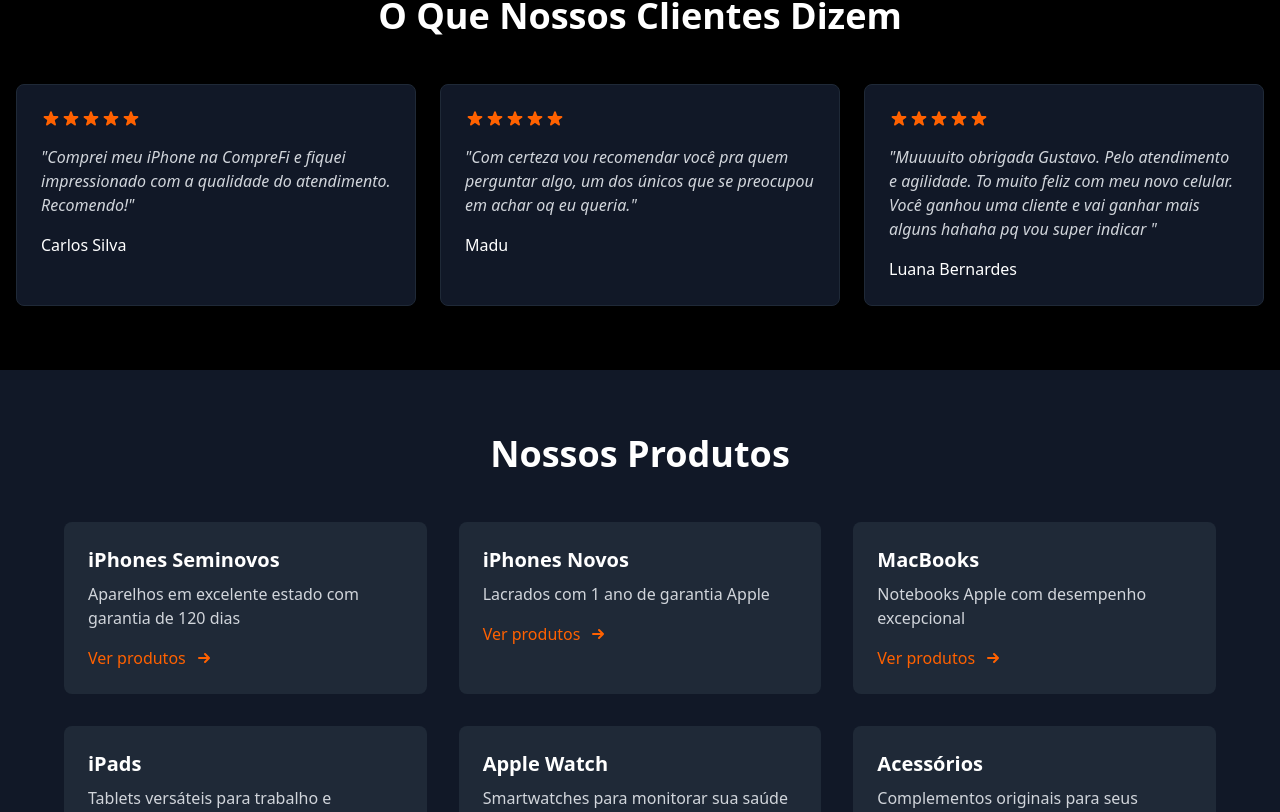
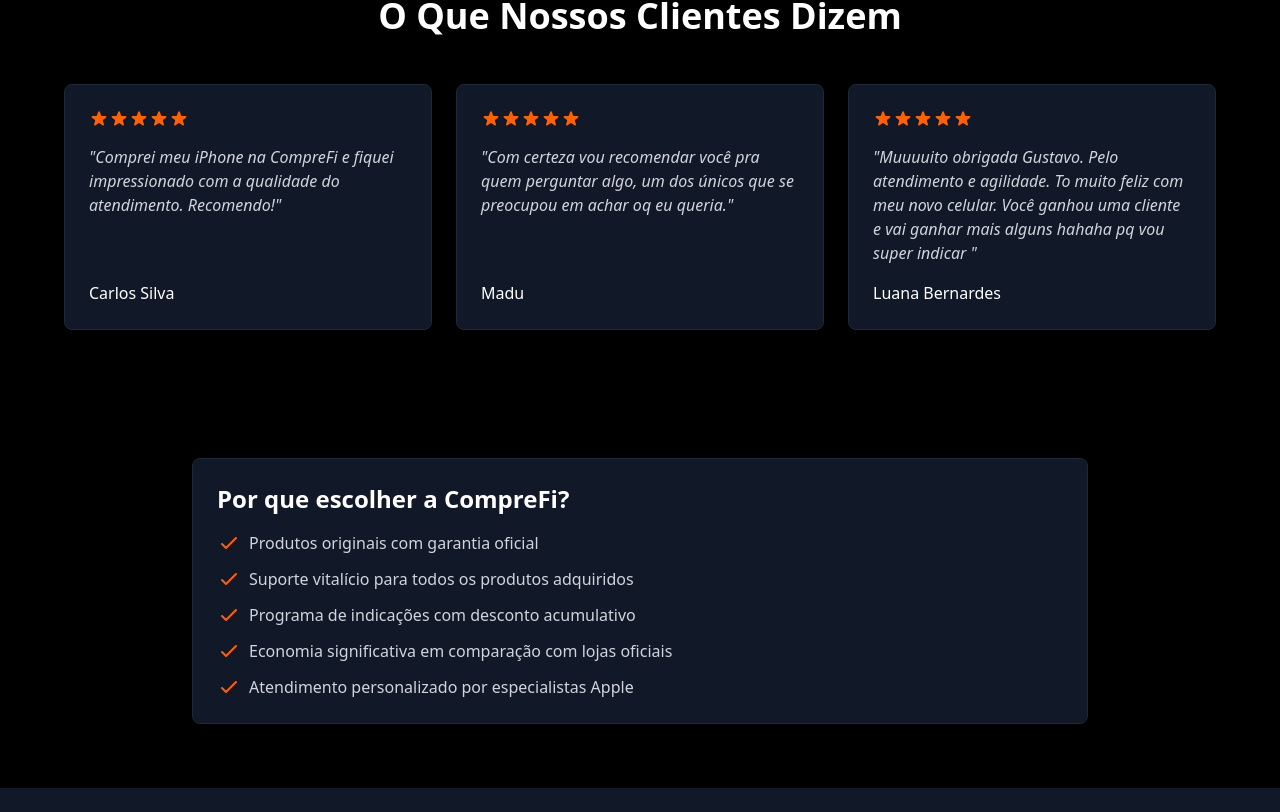
Before and after one commit to GustavoGussoni/comprefi, a React (Vite) app: page / in a window 1280 px wide. Shown: the part 3728-4540 px from the top of the page. Built offline with nearby package versions, Linux system fonts and the light colour scheme.

Commit message:
fix: home

```diff
--- a/src/pages/Home.tsx
+++ b/src/pages/Home.tsx
@@ -159,8 +159,8 @@
           O Que Nossos Clientes Dizem
         </h2>
 
-        <div className="grid grid-cols-1 md:grid-cols-2 lg:grid-cols-3 gap-6">
-          <div className="bg-gray-900 rounded-lg p-6 border border-gray-800">
+        <div className="max-w-6xl mx-auto grid grid-cols-1 md:grid-cols-2 lg:grid-cols-3 gap-6">
+          <div className="bg-gray-900 flex flex-col justify-between rounded-lg p-6 border border-gray-800">
             <div className="flex mb-4">
               {[...Array(5)].map((_, i) => (
                 <svg
@@ -174,14 +174,16 @@
                 </svg>
               ))}
             </div>
+            <div className="flex flex-col justify-between h-full max-h-full">
               <p className="text-gray-300 mb-4 italic">
                 "Comprei meu iPhone na CompreFi e fiquei impressionado com a
                 qualidade do atendimento. Recomendo!"
               </p>
               <p className="text-white font-medium">Carlos Silva</p>
             </div>
+          </div>
 
-          <div className="bg-gray-900 rounded-lg p-6 border border-gray-800">
+          <div className="bg-gray-900 flex flex-col justify-between rounded-lg p-6 border border-gray-800">
             <div className="flex mb-4">
               {[...Array(5)].map((_, i) => (
                 <svg
@@ -195,14 +197,16 @@
                 </svg>
               ))}
             </div>
+            <div className="flex flex-col justify-between h-full max-h-full">
               <p className="text-gray-300 mb-4 italic">
                 "Com certeza vou recomendar você pra quem perguntar algo, um dos
                 únicos que se preocupou em achar oq eu queria."
               </p>
               <p className="text-white font-medium">Madu</p>
             </div>
+          </div>
 
-          <div className="bg-gray-900 rounded-lg p-6 border border-gray-800">
+          <div className="bg-gray-900 flex flex-col justify-between rounded-lg p-6 border border-gray-800">
             <div className="flex mb-4">
               {[...Array(5)].map((_, i) => (
                 <svg
@@ -216,14 +220,20 @@
                 </svg>
               ))}
             </div>
+            <div className="flex flex-col justify-between h-full max-h-full">
               <p className="text-gray-300 mb-4 italic">
-              "Muuuuito obrigada Gustavo. Pelo atendimento e agilidade. To muito
-              feliz com meu novo celular. Você ganhou uma cliente e vai ganhar
-              mais alguns hahaha pq vou super indicar "
+                "Muuuuito obrigada Gustavo. Pelo atendimento e agilidade. To
+                muito feliz com meu novo celular. Você ganhou uma cliente e vai
+                ganhar mais alguns hahaha pq vou super indicar "
               </p>
               <p className="text-white font-medium">Luana Bernardes</p>
             </div>
           </div>
+        </div>
+      </section>
+      {/* Por que escolher a CompreFi */}
+      <section className="why-choose-section py-16 px-4">
+        <WhyChooseCompreFi />
       </section>
 
       {/* Módulo de Categorias */}
@@ -270,11 +280,6 @@
       <section className="faq-section pt-16 px-4">
         <FAQ />
       </section>
-
-      {/* Por que escolher a CompreFi */}
-      <section className="why-choose-section py-16 px-4">
-        <WhyChooseCompreFi />
-      </section>
     </div>
   );
 };
```
Lines whose indentation alone changed are shown as unchanged.
